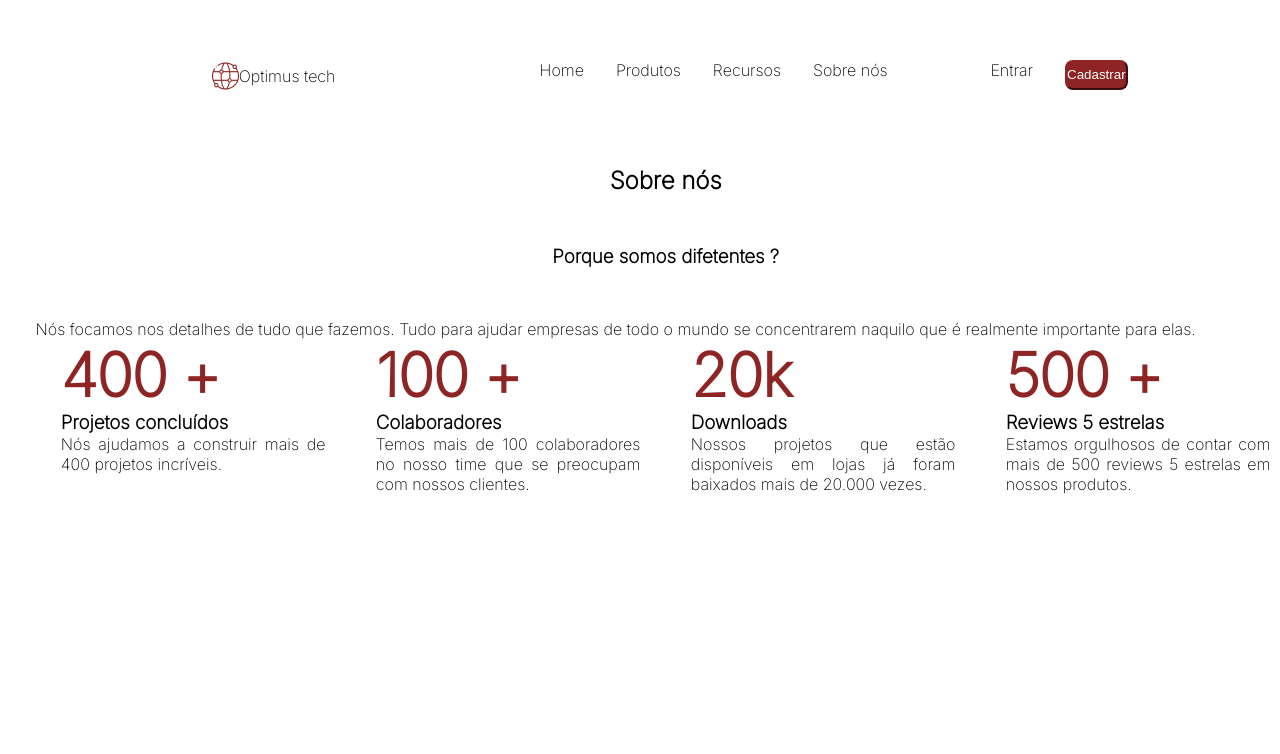
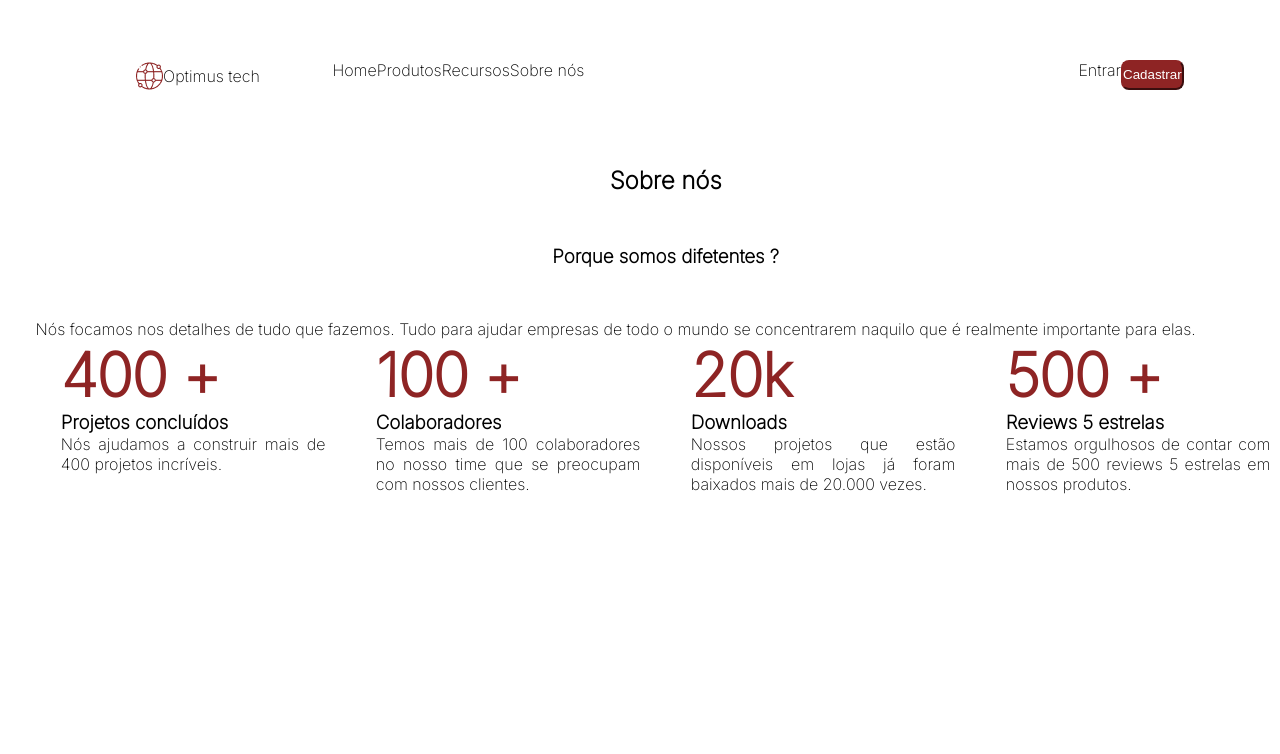
Before and after one commit to CauaSena/Figma, a plain HTML site: page index.html in a window 1280 px wide. Shown: the top 754 px of the page. Drawn offline with Linux system fonts and the light colour scheme.

Commit message:
Update nav-bar.css

```diff
--- a/CSS/nav-bar.css
+++ b/CSS/nav-bar.css
@@ -15,7 +15,7 @@
     justify-content: space-between;
     align-items: center;
     padding: 0px 32px;
-    width: 60%;
+    width: 100%;
     height: 44px;
 }
 .all-nav .globo{
@@ -40,7 +40,6 @@ height: 32px;
 .all-nav .container ul{
     display: flex;
     list-style-type: none;
-    gap: 32px;
 }
 .all-nav .container .infos  ul li a, .all-nav .container .login ul li a {
     text-decoration: none;
```
